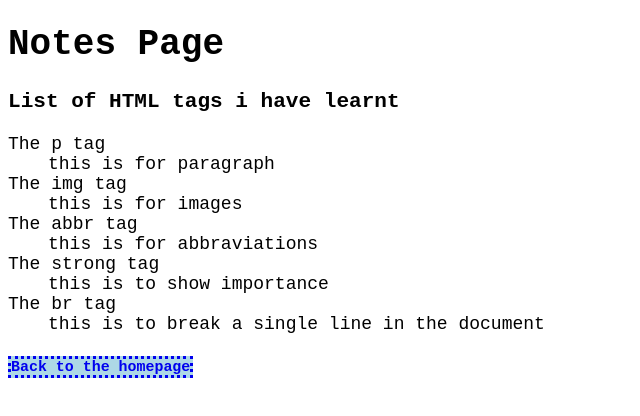
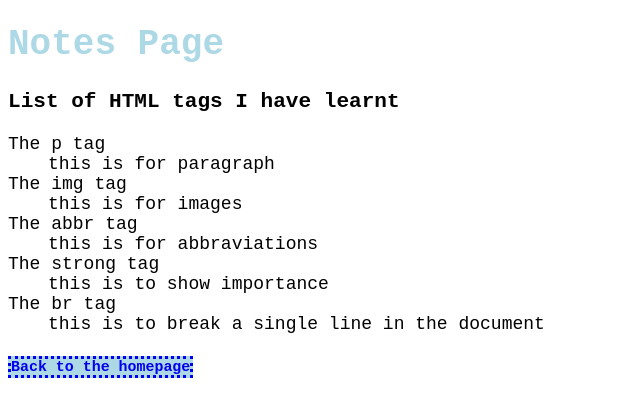
Before and after one commit to obas0021/obas0021.github.io, a plain HTML site: page html-assignment/notes.html in a window 1280 px wide. Shown: the whole page, without its empty margins (0-640 px from the left). Drawn offline with Linux system fonts and the light colour scheme.

Commit message:
Styling the HTML Website - Feb 15 due date

```diff
--- a/html-assignment/notes.html
+++ b/html-assignment/notes.html
@@ -8,8 +8,8 @@
     <link rel="stylesheet" href="main.css">
 </head>
 <body>
-    <h1>Notes Page</h1>
-    <h3>List of HTML tags i have learnt</h3>
+    <h1 class="site-title">Notes Page</h1>
+    <h3>List of HTML tags I have learnt</h3>
     <dl>
         <dt>The p tag</dt>
         <dd>this is for paragraph</dd>
```
